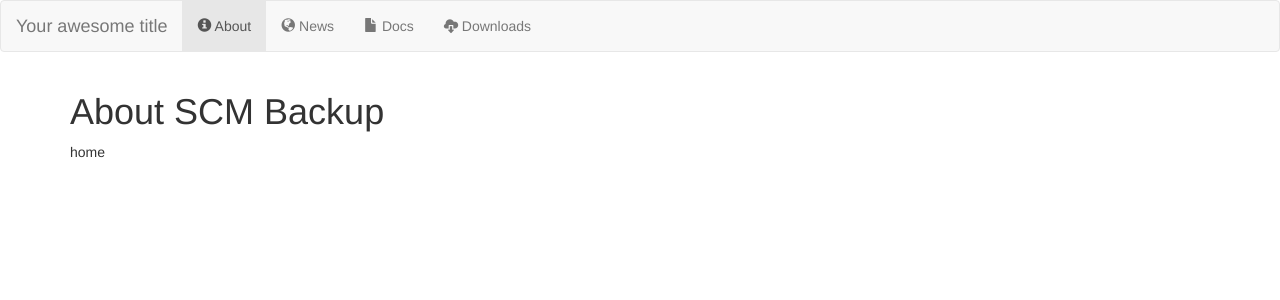
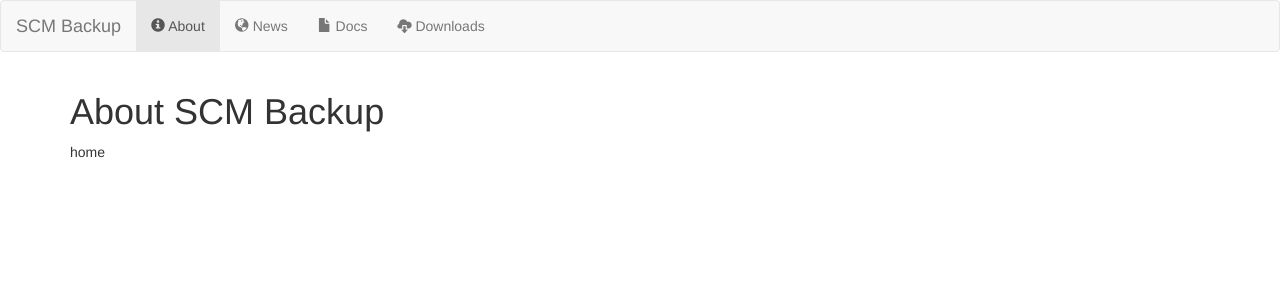
Before and after one commit to christianspecht/scm-backup-site, a Jekyll site: the page built from index.md, in a window 1280 px wide. Shown: the top 300 px of the page. Built offline with Jekyll 4.4.1, drawn with Linux system fonts in a browser that asks for light colours; nearby versions of some CDN libraries.

Commit message:
update site variables

```diff
--- a/_config-dev.yml
+++ b/_config-dev.yml
@@ -1,3 +1,3 @@
 # setting for dev (local) mode
-url: "http://localhost:4000/" # the base hostname & protocol for your site
+url: "http://localhost:4000" # the base hostname & protocol for your site
 environment: dev
--- a/_config.yml
+++ b/_config.yml
@@ -13,16 +13,13 @@
 # you will see them accessed via {{ site.title }}, {{ site.email }}, and so on.
 # You can create any custom variable you would like, and they will be accessible
 # in the templates via {{ site.myvariable }}.
-title: Your awesome title
-email: your-email@domain.com
+title: SCM Backup
 description: > # this means to ignore newlines until "baseurl:"
   Write an awesome description for your new site here. You can edit this
   line in _config.yml. It will appear in your document head meta (for
   Google search results) and in your feed.xml site description.
 baseurl: "" # the subpath of your site, e.g. /blog
 url: "http://scm-backup.org" # the base hostname & protocol for your site
-twitter_username: jekyllrb
-github_username:  jekyll
 
 # Build settings
 markdown: kramdown
```
